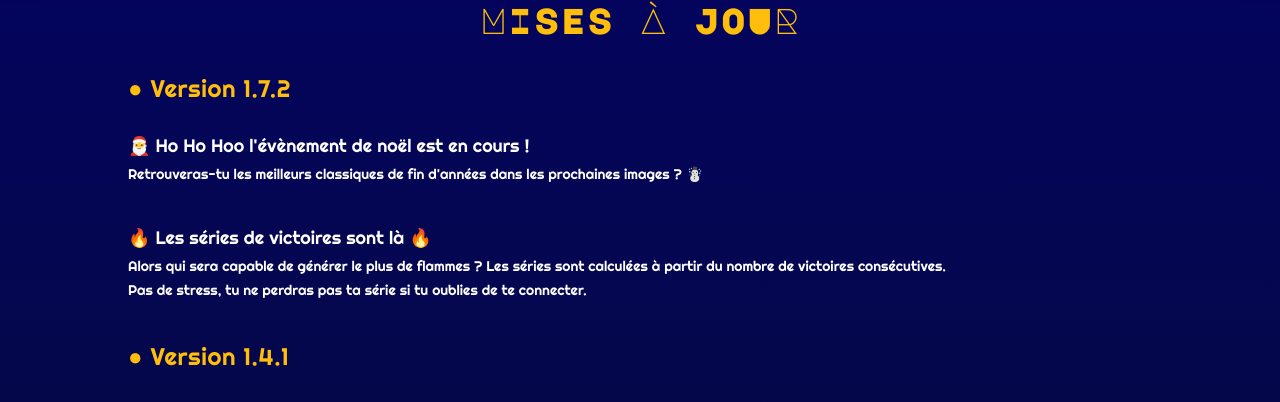
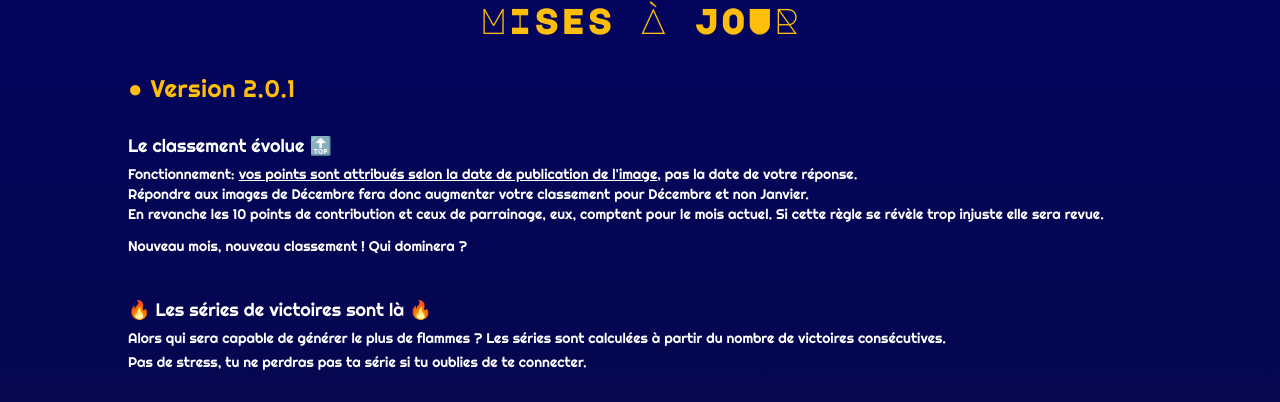
Before and after one commit to ThomasBerranger/Pixia, a React (Vite) app: page /changelog in a window 1280 px wide. Shown: the part 128-530 px from the top of the page. Built offline with nearby package versions, Linux system fonts and the light colour scheme; no server answers; sample sign-in values are in the browser's storage.

Commit message:
changelog - monthly leaderboard

```diff
--- a/src/components/Changelog.tsx
+++ b/src/components/Changelog.tsx
@@ -7,6 +7,49 @@ function Changelog() {
             <h1 className="font-title text-center text-retro-accent text-4xl mb-8">
                 Mises à jour
             </h1>
+
+            <h2 className="font-righteous text-retro-accent text-2xl tracking-wide text-left mb-7">
+                ● Version 2.0.1
+            </h2>
+
+            <div className="font-righteous mb-10">
+                <p className="text-lg mb-1">Le classement évolue 🔝</p>
+                <p className="text-sm">
+                    Fonctionnement:{' '}
+                    <span className="underline">
+                        vos points sont attribués selon la date de publication
+                        de l'image
+                    </span>
+                    , pas la date de votre réponse.
+                </p>
+                <p className="text-sm">
+                    Répondre aux images de Décembre fera donc augmenter votre
+                    classement pour Décembre et non Janvier.
+                </p>
+                <p className="text-sm mb-3">
+                    En revanche les 10 points de contribution et ceux de
+                    parrainage, eux, comptent pour le mois actuel. Si cette
+                    règle se révèle trop injuste elle sera revue.
+                </p>
+                <p className="text-sm mb-7">
+                    Nouveau mois, nouveau classement ! Qui dominera ?
+                </p>
+            </div>
+
+            <div className="font-righteous mb-10">
+                <p className="text-lg mb-1">
+                    🔥 Les séries de victoires sont là 🔥
+                </p>
+                <p className="text-sm mb-1">
+                    Alors qui sera capable de générer le plus de flammes ? Les
+                    séries sont calculées à partir du nombre de victoires
+                    consécutives.
+                </p>
+                <p className="text-sm mb-7">
+                    Pas de stress, tu ne perdras pas ta série si tu oublies de
+                    te connecter.
+                </p>
+            </div>
 
             <h2 className="font-righteous text-retro-accent text-2xl tracking-wide text-left mb-7">
                 ● Version 1.7.2
```
